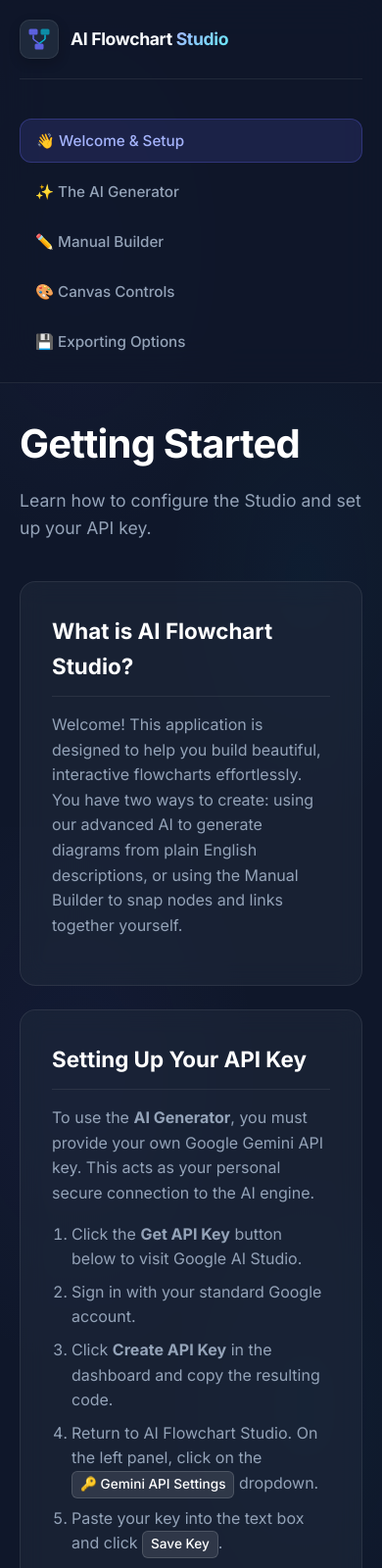
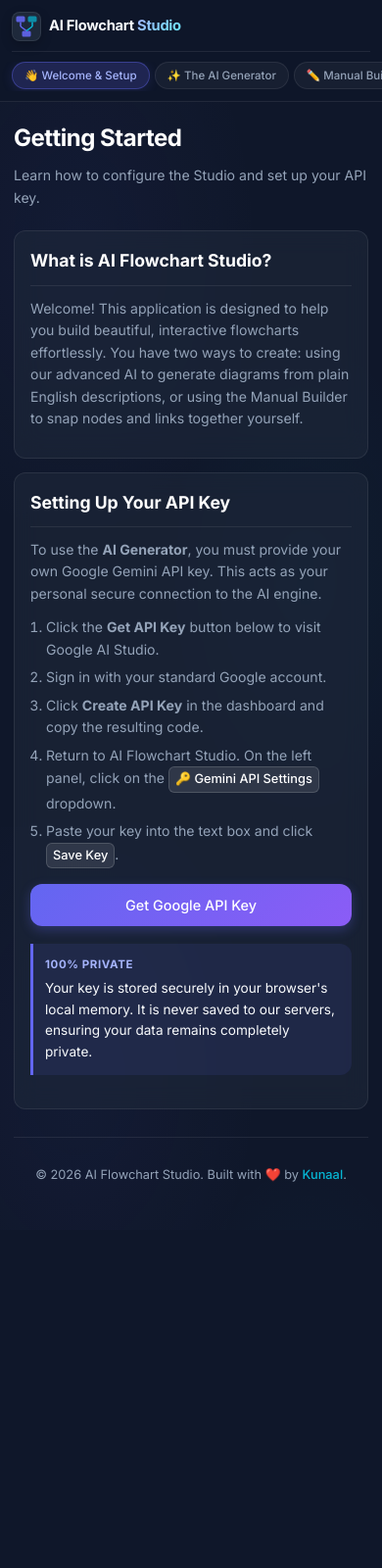
Before and after one commit to Yuvakunaal/AI-Flowchart-Studio, a plain HTML site: page frontend/docs.html in a window 390 px wide. Shown: the top 1600 px of the page at 98% size. After the commit the page ends 1255 px from the top, so only its background shows below. Drawn offline with Linux system fonts and the light colour scheme.

Commit message:
Added responsiveness for docs

```diff
--- a/frontend/docs.html
+++ b/frontend/docs.html
@@ -235,17 +235,261 @@
             transform: translateY(-2px);
         }
 
+        /* --- Tablet & Mobile (≤900px) --- */
         @media (max-width: 900px) {
-            body { flex-direction: column; }
+            body {
+                flex-direction: column;
+            }
+
+            /* Sidebar → Sticky Top Bar */
             .sidebar {
                 width: 100%;
                 height: auto;
-                position: relative;
-                padding: 20px;
+                position: sticky;
+                top: 0;
+                z-index: 100;
+                padding: 16px 16px 12px 16px;
                 border-right: none;
                 border-bottom: 1px solid var(--border-subtle);
+                gap: 0;
+                background: rgba(15, 23, 42, 0.95);
+                backdrop-filter: blur(24px);
+                -webkit-backdrop-filter: blur(24px);
             }
-            .content-area { margin-left: 0; padding: 30px 20px; }
+
+            .brand {
+                margin-bottom: 14px;
+                padding-bottom: 14px;
+                gap: 10px;
+            }
+
+            .brand-icon {
+                width: 34px;
+                height: 34px;
+                border-radius: 8px;
+            }
+
+            .brand-text {
+                font-size: 1rem;
+            }
+
+            /* Nav links → Horizontal scrollable pills */
+            .nav-links {
+                flex-direction: row;
+                gap: 6px;
+                overflow-x: auto;
+                overflow-y: hidden;
+                -webkit-overflow-scrolling: touch;
+                scrollbar-width: none;
+                padding-bottom: 2px;
+                margin: 0 -16px;
+                padding-left: 16px;
+                padding-right: 16px;
+            }
+
+            .nav-links::-webkit-scrollbar {
+                display: none;
+            }
+
+            .nav-btn {
+                flex-shrink: 0;
+                padding: 8px 14px;
+                font-size: 0.8rem;
+                border-radius: 20px;
+                white-space: nowrap;
+                background: rgba(255, 255, 255, 0.04);
+                border: 1px solid var(--border-subtle);
+                transition: all 0.2s;
+            }
+
+            .nav-btn:hover {
+                background: rgba(255, 255, 255, 0.08);
+            }
+
+            .nav-btn.active {
+                background: rgba(99, 102, 241, 0.2);
+                border-color: rgba(99, 102, 241, 0.4);
+                box-shadow: 0 2px 12px rgba(99, 102, 241, 0.15);
+            }
+
+            /* Content Area */
+            .content-area {
+                margin-left: 0;
+                padding: 24px 16px;
+                max-width: 100%;
+            }
+
+            h1 {
+                font-size: 1.8rem;
+                margin-bottom: 8px;
+            }
+
+            .subtitle {
+                font-size: 0.95rem;
+                margin-bottom: 28px;
+            }
+
+            h2 {
+                font-size: 1.2rem;
+                margin-bottom: 12px;
+                padding-bottom: 10px;
+            }
+
+            h3 {
+                font-size: 1rem;
+                margin-top: 18px;
+                margin-bottom: 10px;
+            }
+
+            p {
+                font-size: 0.92rem;
+                margin-bottom: 12px;
+            }
+
+            ul, ol {
+                padding-left: 16px;
+                font-size: 0.92rem;
+            }
+
+            li {
+                margin-bottom: 6px;
+            }
+
+            /* Cards */
+            .docs-card {
+                padding: 20px;
+                margin-bottom: 16px;
+                border-radius: var(--radius-md);
+            }
+
+            .pro-tip {
+                padding: 14px;
+                margin: 18px 0;
+                font-size: 0.9rem;
+            }
+
+            .pro-tip strong {
+                font-size: 0.72rem;
+            }
+
+            .ui-element {
+                font-size: 0.8rem;
+                padding: 2px 6px;
+            }
+
+            .action-btn {
+                padding: 10px 18px;
+                font-size: 0.9rem;
+                display: block;
+                text-align: center;
+                width: 100%;
+                margin-top: 14px;
+            }
+
+            /* Footer */
+            footer {
+                padding: 28px 0 !important;
+                font-size: 0.8rem !important;
+                margin-top: 28px !important;
+            }
+        }
+
+        /* --- Small Phones (≤480px) --- */
+        @media (max-width: 480px) {
+            .sidebar {
+                padding: 12px 12px 10px 12px;
+            }
+
+            .brand {
+                margin-bottom: 10px;
+                padding-bottom: 10px;
+                gap: 8px;
+            }
+
+            .brand-icon {
+                width: 30px;
+                height: 30px;
+            }
+
+            .brand-text {
+                font-size: 0.92rem;
+            }
+
+            .nav-links {
+                gap: 5px;
+                margin: 0 -12px;
+                padding-left: 12px;
+                padding-right: 12px;
+            }
+
+            .nav-btn {
+                padding: 6px 12px;
+                font-size: 0.72rem;
+                border-radius: 16px;
+            }
+
+            .content-area {
+                padding: 18px 14px;
+            }
+
+            h1 {
+                font-size: 1.5rem;
+            }
+
+            .subtitle {
+                font-size: 0.88rem;
+                margin-bottom: 22px;
+            }
+
+            h2 {
+                font-size: 1.1rem;
+            }
+
+            h3 {
+                font-size: 0.95rem;
+            }
+
+            p, ul, ol {
+                font-size: 0.88rem;
+            }
+
+            .docs-card {
+                padding: 16px;
+                margin-bottom: 14px;
+            }
+
+            .pro-tip {
+                padding: 12px;
+                font-size: 0.85rem;
+            }
+        }
+
+        /* --- Tiny Phones (≤380px) --- */
+        @media (max-width: 380px) {
+            .sidebar {
+                padding: 10px 10px 8px 10px;
+            }
+
+            .brand-text {
+                font-size: 0.85rem;
+            }
+
+            .nav-btn {
+                padding: 5px 10px;
+                font-size: 0.68rem;
+            }
+
+            .content-area {
+                padding: 14px 10px;
+            }
+
+            h1 {
+                font-size: 1.3rem;
+            }
+
+            .docs-card {
+                padding: 14px;
+            }
         }
     </style>
 </head>
```
Also changed, not shown: future_upgradations.txt (added, +207 -0 lines).
